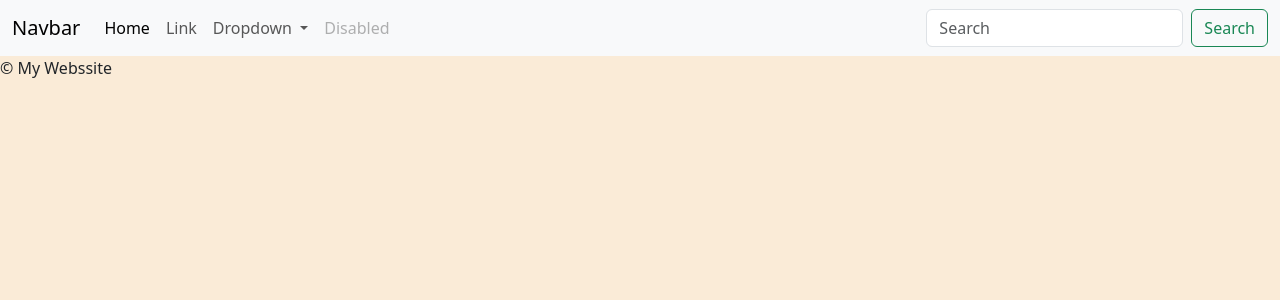
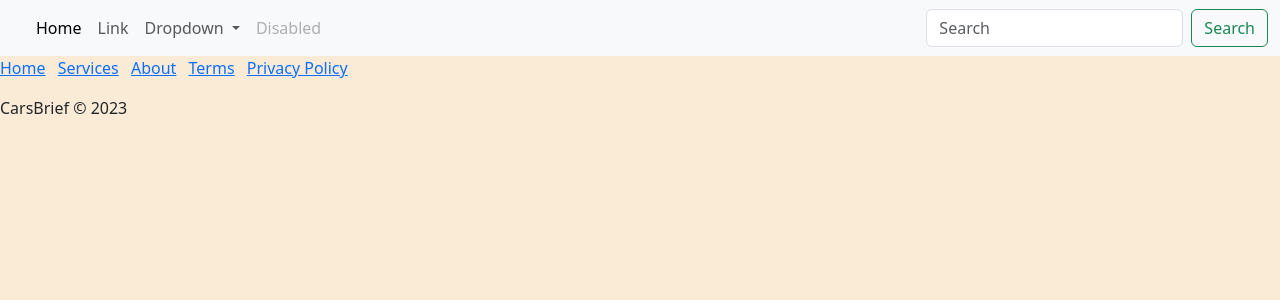
Before and after one commit to nicky-ops/django_web_appPLP, a Django app: page /articles/ in a window 1280 px wide. Shown: the top 300 px of the page. Run offline with Django 4.2, Linux system fonts and the light colour scheme; data that the repository does not hold is empty; parts of the project's set-up code (start-up, migrations or seed data) failed here and were passed over.

Commit message:
update templates

```diff
--- a/plpcohort3/blogApp/templates/base.html
+++ b/plpcohort3/blogApp/templates/base.html
@@ -13,7 +13,7 @@
   <body style="background-color: antiquewhite;">
     <nav class="navbar navbar-expand-lg bg-body-tertiary">
         <div class="container-fluid">
-          <a class="navbar-brand" href="#">Navbar</a>
+          <a class="navbar-brand" href="#"></a>
           <button class="navbar-toggler" type="button" data-bs-toggle="collapse" data-bs-target="#navbarSupportedContent" aria-controls="navbarSupportedContent" aria-expanded="false" aria-label="Toggle navigation">
             <span class="navbar-toggler-icon"></span>
           </button>
@@ -52,10 +52,19 @@
         {% endblock %}
     </main>
 
-    <footer>
-        <p>
-            &copy; {{year}} My Webssite </p>
-    </footer>
+    <div class="footer-basic">
+        <footer>
+            <div class="social"><a href="#"><i class="icon ion-social-instagram"></i></a><a href="#"><i class="icon ion-social-snapchat"></i></a><a href="#"><i class="icon ion-social-twitter"></i></a><a href="#"><i class="icon ion-social-facebook"></i></a></div>
+            <ul class="list-inline">
+                <li class="list-inline-item"><a href="#">Home</a></li>
+                <li class="list-inline-item"><a href="#">Services</a></li>
+                <li class="list-inline-item"><a href="#">About</a></li>
+                <li class="list-inline-item"><a href="#">Terms</a></li>
+                <li class="list-inline-item"><a href="#">Privacy Policy</a></li>
+            </ul>
+            <p class="copyright">CarsBrief © 2023</p>
+        </footer>
+    </div>
     <script src="https://cdn.jsdelivr.net/npm/bootstrap@5.3.0-alpha3/dist/js/bootstrap.bundle.min.js" integrity="sha384-ENjdO4Dr2bkBIFxQpeoTz1HIcje39Wm4jDKdf19U8gI4ddQ3GYNS7NTKfAdVQSZe" crossorigin="anonymous"></script>
   </body>
 </html>
--- a/plpcohort3/blogApp/templates/home.html
+++ b/plpcohort3/blogApp/templates/home.html
@@ -5,13 +5,13 @@
 <div id="carouselExampleAutoplaying" class="carousel slide" data-bs-ride="carousel">
     <div class="carousel-inner">
       <div class="carousel-item active">
-        <img src="..." class="d-block w-100" alt="...">
+        <img src="https://images.unsplash.com/photo-1665585638382-26158fda9985?ixlib=rb-4.0.3&ixid=MnwxMjA3fDB8MHxzZWFyY2h8Nnx8dXJ1cyUyMHBlcmZvcm1hbnRlfGVufDB8fDB8fA%3D%3D&auto=format&fit=crop&w=700&q=60" class="d-block w-100" alt="...">
       </div>
       <div class="carousel-item">
-        <img src="..." class="d-block w-100" alt="...">
+        <img src="https://images.unsplash.com/photo-1666612511317-6184bcf0c920?ixlib=rb-4.0.3&ixid=MnwxMjA3fDB8MHxzZWFyY2h8M3x8dG95b3RhJTIwZ3IlMjB5YXJpc3xlbnwwfDB8MHx8&auto=format&fit=crop&w=700&q=60" class="d-block w-100" alt="...">
       </div>
       <div class="carousel-item">
-        <img src="..." class="d-block w-100" alt="...">
+        <img src="https://images.unsplash.com/photo-1624274099376-25d180b1dc43?ixlib=rb-4.0.3&ixid=MnwxMjA3fDB8MHxzZWFyY2h8MTd8fHIzNHxlbnwwfDB8MHx8&auto=format&fit=crop&w=700&q=60" class="d-block w-100" alt="...">
       </div>
     </div>
     <button class="carousel-control-prev" type="button" data-bs-target="#carouselExampleAutoplaying" data-bs-slide="prev">
```
